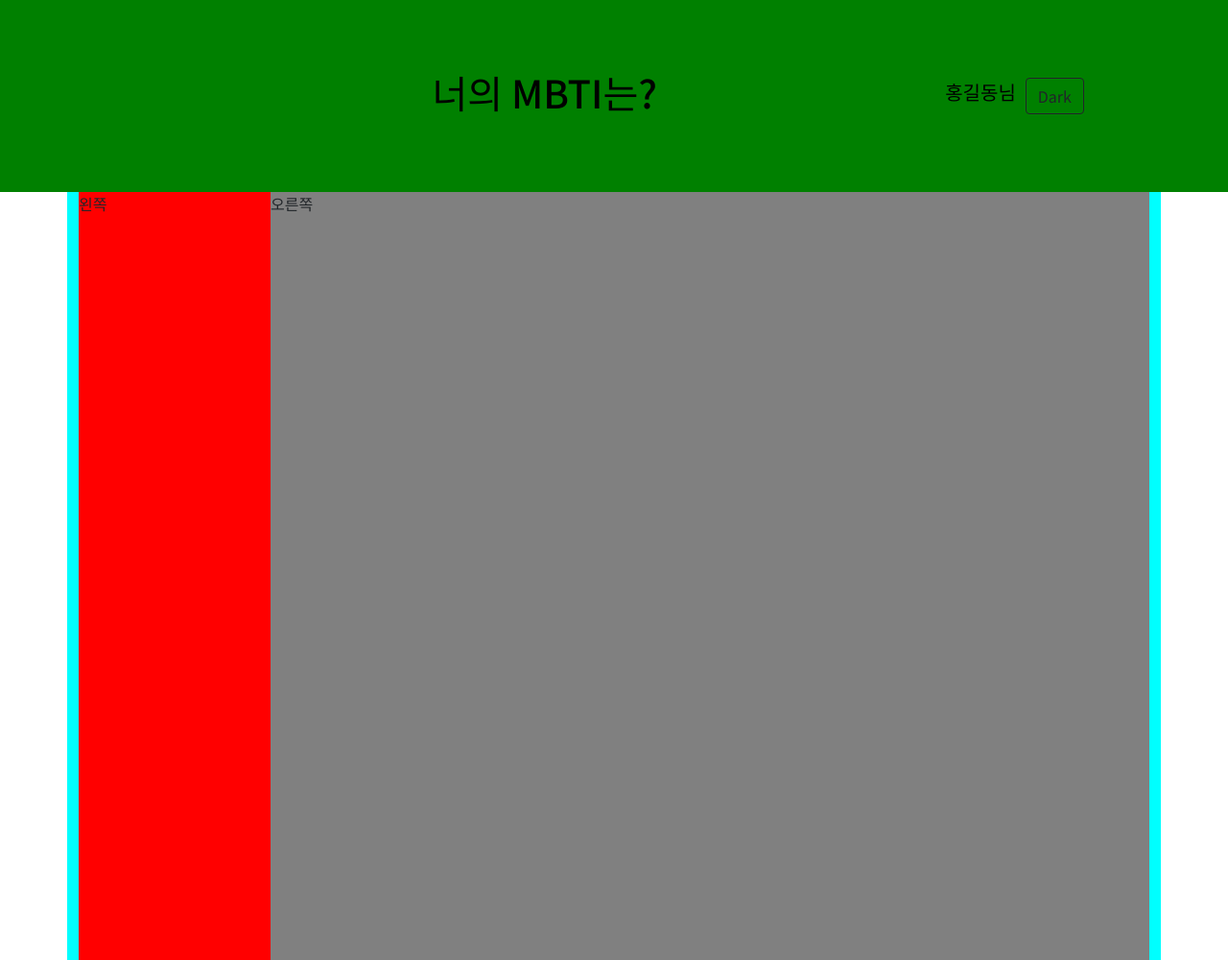
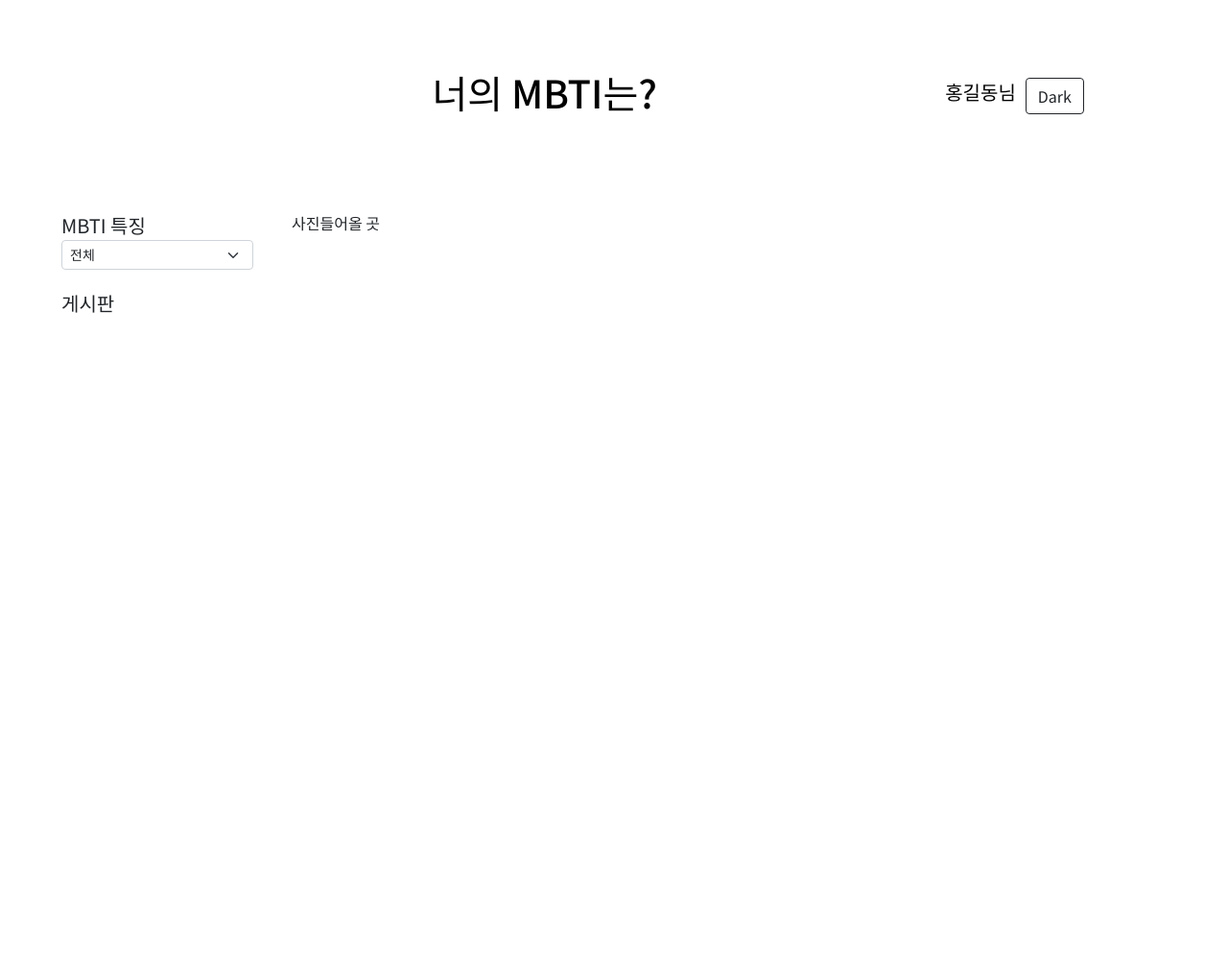
Before and after one commit to Cho-El/What-s-your-MBTI, a Flask app: template templates/feature_post.html in a window 1280 px wide. Shown: the whole page at 96% size. Run offline with Flask 2, Linux system fonts and the light colour scheme; the template is opened without the code that fills it, so the values that code supplies are empty.

Commit message:
2022-08-02 레이아웃 세팅 완료

```diff
--- a/templates/feature_post.html
+++ b/templates/feature_post.html
@@ -25,7 +25,7 @@
             width: 100%;
             height: 200px;
 
-            background-color: green;
+            /*background-color: green;*/
 
             color: black;
 
@@ -45,11 +45,13 @@
             flex-shrink: 0;
         }
 
-        .container{
-            width: 100%;
+        .main_contents{
+            width: 90%;
+            max-width: 1500px;
             height: 800px;
 
-            background-color: aqua;
+            margin : 0 auto 0 auto;
+            /*background-color: aqua;*/
 
             display : flex;
             flex-direction: row;
@@ -57,16 +59,26 @@
             justify-content: space-between;
         }
         .item:nth-child(1){
-            background-color: red;
+            /*background-color: red;*/
             flex-shrink: 0;
             width: 200px;
         }
 
         .item:nth-child(2){
-            background-color: gray;
+            /*background-color: gray;*/
             flex-grow: 1;
         }
+        ul{
+            list-style: none;
+        }
 
+        .list_name{
+            margin-top :20px;
+            font-size: 20px;
+        }
+        .content{
+            margin : 20px 0 0 40px;
+        }
     </style>
     <script>
 
@@ -86,9 +98,34 @@
 </header>
 
 <!-- main == div -->
-<div class = "container">
-    <div class = "item">왼쪽</div>
-    <div class = "item">오른쪽</div>
+<div class = "main_contents">
+    <div class="item">
+        <div class = "list_name">MBTI 특징
+            <select class="form-select form-select-sm" aria-label=".form-select-sm example">
+                <option selected>전체</option>
+                <option value="1">ISTJ</option>
+                <option value="2">ISTP</option>
+                <option value="3">ESTP</option>
+                <option value="3">ESTJ</option>
+                <option value="3">E</option>
+                <option value="3">ESTP</option>
+                <option value="3">ESTP</option>
+                <option value="3">ESTP</option>
+                <option value="3">ESTP</option>
+                <option value="3">ESTP</option>
+                <option value="3">ESTP</option>
+                <option value="3">ESTP</option>
+                <option value="3">ESTP</option>
+            </select>
+        </div>
+        <div class = "list_name" >게시판</div>
+
+    </div>
+    <div class = "item">
+        <div class = "content">
+            사진들어올 곳
+        </div>
+    </div>
 </div>
 
 
```
